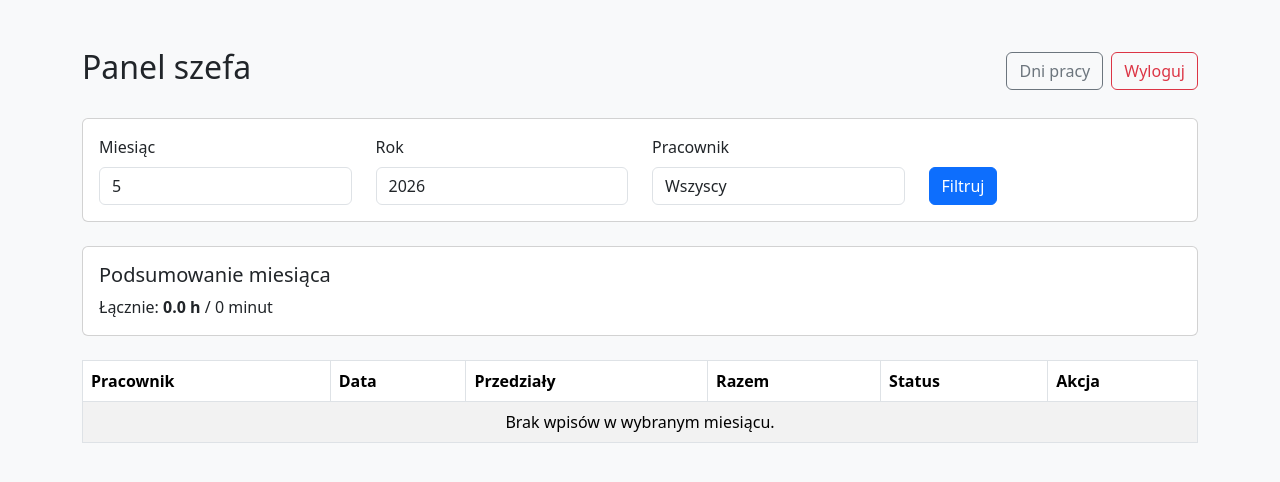
After one commit to JakubSondej/Work_time_app, a Django app: page /tracker/manager/ in a window 1280 px wide. The commit adds this page. Shown: the top 482 px of the page. Run offline with Django 5.2, Linux system fonts and the light colour scheme; the visitor is signed in with stand-in values (Sample User, id 1); data comes from the database, SQL or seed files in the repository; data that the repository does not hold is empty.

Commit message:
Add manager dashboard and manager functions

```diff
--- /dev/null
+++ b/tracker/templates/tracker/manager_dashboard.html
@@ -0,0 +1,140 @@
+<!DOCTYPE html>
+<html>
+<head>
+    <title>Panel szefa</title>
+    <link href="https://cdn.jsdelivr.net/npm/bootstrap@5.3.6/dist/css/bootstrap.min.css" rel="stylesheet">
+</head>
+<body class="bg-light">
+
+<div class="container mt-5">
+
+    <div class="d-flex justify-content-between align-items-center mb-4">
+        <h2>Panel szefa</h2>
+
+        <div class="d-flex gap-2">
+            <a href="{% url 'work_day_list' %}" class="btn btn-outline-secondary">Dni pracy</a>
+
+            <form method="post" action="{% url 'logout' %}">
+                {% csrf_token %}
+                <button type="submit" class="btn btn-outline-danger">Wyloguj</button>
+            </form>
+        </div>
+    </div>
+
+    {% comment %} <form method="get" class="card p-3 mb-4">
+        <div class="row">
+            <div class="col-md-3">
+                <label class="form-label">Miesiąc</label>
+                <input type="number" min="1" max="12" name="month" value="{{ month }}" class="form-control">
+            </div>
+
+            <div class="col-md-3">
+                <label class="form-label">Rok</label>
+                <input type="number" name="year" value="{{ year }}" class="form-control">
+            </div>
+
+            <div class="col-md-3 d-flex align-items-end">
+                <button type="submit" class="btn btn-primary">Filtruj</button>
+            </div>
+        </div>
+    </form> {% endcomment %}
+
+    <form method="get" class="card p-3 mb-4">
+        <div class="row">
+            <div class="col-md-3">
+                <label class="form-label">Miesiąc</label>
+                <input type="number" min="1" max="12" name="month" value="{{ month }}" class="form-control">
+            </div>
+
+            <div class="col-md-3">
+                <label class="form-label">Rok</label>
+                <input type="number" name="year" value="{{ year }}" class="form-control">
+            </div>
+
+            <div class="col-md-3">
+                <label class="form-label">Pracownik</label>
+                <select name="employee" class="form-control">
+                    <option value="">Wszyscy</option>
+
+                    {% for employee in employees %}
+                        <option value="{{ employee.id }}"
+                            {% if selected_employee == employee.id|stringformat:"s" %}
+                                selected
+                            {% endif %}
+                        >
+                            {{ employee.username }}
+                        </option>
+                    {% endfor %}
+                </select>
+            </div>
+
+            <div class="col-md-3 d-flex align-items-end">
+                <button type="submit" class="btn btn-primary">Filtruj</button>
+            </div>
+        </div>
+    </form>
+
+    <div class="card p-3 mb-4">
+        <h5>Podsumowanie miesiąca</h5>
+        <p class="mb-0">
+            Łącznie: <strong>{{ total_hours }} h</strong>
+            / {{ total_minutes }} minut
+        </p>
+    </div>
+
+    <table class="table table-bordered table-striped bg-white">
+        <thead>
+            <tr>
+                <th>Pracownik</th>
+                <th>Data</th>
+                <th>Przedziały</th>
+                <th>Razem</th>
+                <th>Status</th>
+                <th>Akcja</th>
+            </tr>
+        </thead>
+
+        <tbody>
+        {% for day in days %}
+            <tr>
+                <td>{{ day.user.username }}</td>
+                <td>{{ day.date }}</td>
+                <td>
+                    {% for period in day.periods.all %}
+                        <div>{{ period.start_time|time:"H:i" }} - {{ period.end_time|time:"H:i" }}</div>
+                    {% endfor %}
+                </td>
+                <td>{{ day.total_hours_display }}</td>
+                <td>
+                    {% if day.approved %}
+                        <span class="badge bg-success">Zatwierdzone</span>
+                    {% else %}
+                        <span class="badge bg-warning text-dark">Oczekuje</span>
+                    {% endif %}
+                </td>
+                <td>
+                    {% if day.approved %}
+                        <form method="post" action="{% url 'unapprove_work_day' day.id %}">
+                            {% csrf_token %}
+                            <button type="submit" class="btn btn-sm btn-outline-warning">Cofnij</button>
+                        </form>
+                    {% else %}
+                        <form method="post" action="{% url 'approve_work_day' day.id %}">
+                            {% csrf_token %}
+                            <button type="submit" class="btn btn-sm btn-success">Zatwierdź</button>
+                        </form>
+                    {% endif %}
+                </td>
+            </tr>
+        {% empty %}
+            <tr>
+                <td colspan="6" class="text-center">Brak wpisów w wybranym miesiącu.</td>
+            </tr>
+        {% endfor %}
+        </tbody>
+    </table>
+
+</div>
+
+</body>
+</html>
--- a/tracker/templates/tracker/work_day_list.html
+++ b/tracker/templates/tracker/work_day_list.html
@@ -70,6 +70,9 @@
         <h2>Dni pracy</h2>
         <a href="{% url 'monthly_summary' %}" class="btn btn-outline-dark">Podsumowanie miesięczne</a>
         <a href="{% url 'work_day_create' %}" class="btn btn-primary">+ Dodaj dzień pracy</a>
+
+        <a href="{% url 'manager_dashboard' %}" class="btn btn-outline-primary">Panel szefa</a>
+
         <form method="post" action="{% url 'logout' %}">
             {% csrf_token %}
             <button type="submit" class="btn btn-outline-danger">Wyloguj</button>
--- a/tracker/urls.py
+++ b/tracker/urls.py
@@ -8,6 +8,11 @@ urlpatterns = [
     path("work-days/<int:pk>/delete/", views.work_day_delete, name="work_day_delete"),
     path("monthly-summary/", views.monthly_summary, name="monthly_summary"),
 
+    #manager views
+    path("manager/", views.manager_dashboard, name="manager_dashboard"),
+    path("manager/<int:pk>/approve/", views.approve_work_day, name="approve_work_day"),
+    path("manager/<int:pk>/unapprove/", views.unapprove_work_day, name="unapprove_work_day"),
+
     # stare ścieżki możesz zostawić tymczasowo
     # path("entries/", views.work_entry_list, name="entries"),
     # path("entries/new/", views.work_entry_create, name="entry_create"),
--- a/tracker/views.py
+++ b/tracker/views.py
@@ -1,43 +1,3 @@
-# from django.shortcuts import render
-# from .models import WorkEntry
-# from .forms import WorkEntryForm
-# from django.shortcuts import redirect
-
-# from django.contrib.auth.decorators import login_required
-
-# # Create your views here.
-# # from .models import WorkEntry
-
-# # def work_entry_list(request):
-# #     # Korzystamy z naszego managera, który sam decyduje co pokazać
-# #     entries = WorkEntry.objects.for_user(request.user)
-# #     return render(request, 'tracker/entry_list.html', {'entries': entries})
-# @login_required
-# def work_entry_list(request):
-
-#     user = request.user
-#     if user.groups.filter(name="Manager").exists() or user.is_superuser:
-#         entries = WorkEntry.objects.all()
-#     else:
-#         entries = WorkEntry.objects.filter(user=user)
-
-#     return render(request, "tracker/entry_list.html", {"entries": entries})
-
-# @login_required
-# def work_entry_create(request):
-#     if request.method == "POST":
-#         form = WorkEntryForm(request.POST)
-#         if form.is_valid():
-#             entry = form.save(commit=False)
-#             entry.user = request.user
-#             entry.save()
-#             return redirect("entries")
-#     else:
-#         form = WorkEntryForm()
-
-#     return render(request, "tracker/entry_form.html", {"form": form})
-
-
 import profile
 
 from django.contrib.auth.decorators import login_required
@@ -45,6 +5,7 @@ from django.shortcuts import render, redirect
 from django.shortcuts import render, redirect, get_object_or_404
 from datetime import date
 from decimal import Decimal
+from django.contrib.auth.models import User
 
 from .models import WorkDay
 from .forms import WorkDayForm, WorkPeriodFormSet
@@ -60,7 +21,6 @@ def work_day_list(request):
         days = WorkDay.objects.filter(user=user)
 
     return render(request, "tracker/work_day_list.html", {"days": days})
-
 
 @login_required
 def work_day_create(request):
@@ -112,7 +72,6 @@ def work_day_update(request, pk):
         "formset": formset,
     })
 
-
 @login_required
 def work_day_delete(request, pk):
     work_day = get_object_or_404(WorkDay, pk=pk)
@@ -127,8 +86,6 @@ def work_day_delete(request, pk):
     return render(request, "tracker/work_day_confirm_delete.html", {
         "work_day": work_day
     })
-
-
 
 @login_required
 def monthly_summary(request):
@@ -169,3 +126,96 @@ def monthly_summary(request):
     }
 
     return render(request, "tracker/monthly_summary.html", context)
+
+
+def is_manager(user):
+    return user.groups.filter(name="Manager").exists() or user.is_superuser
+
+# @login_required
+# def manager_dashboard(request):
+#     if not is_manager(request.user):
+#         return redirect("work_day_list")
+
+#     today = date.today()
+#     year = int(request.GET.get("year", today.year))
+#     month = int(request.GET.get("month", today.month))
+
+#     days = WorkDay.objects.filter(
+#         date__year=year,
+#         date__month=month
+#     ).select_related("user").prefetch_related("periods")
+
+#     total_minutes = sum(day.total_minutes() for day in days)
+
+#     context = {
+#         "days": days,
+#         "year": year,
+#         "month": month,
+#         "total_minutes": total_minutes,
+#         "total_hours": round(total_minutes / 60, 2),
+#     }
+
+#     return render(request, "tracker/manager_dashboard.html", context)
+
+@login_required
+def manager_dashboard(request):
+    if not is_manager(request.user):
+        return redirect("work_day_list")
+
+    today = date.today()
+    year = int(request.GET.get("year", today.year))
+    month = int(request.GET.get("month", today.month))
+    employee_id = request.GET.get("employee")
+
+    days = WorkDay.objects.filter(
+        date__year=year,
+        date__month=month
+    ).select_related("user").prefetch_related("periods")
+
+    if employee_id:
+        days = days.filter(user_id=employee_id)
+
+    employees = User.objects.filter(
+        workday__isnull=False
+    ).distinct().order_by("username")
+
+    total_minutes = sum(day.total_minutes() for day in days)
+
+    context = {
+        "days": days,
+        "employees": employees,
+        "selected_employee": employee_id,
+        "year": year,
+        "month": month,
+        "total_minutes": total_minutes,
+        "total_hours": round(total_minutes / 60, 2),
+    }
+
+    return render(request, "tracker/manager_dashboard.html", context)
+
+@login_required
+def approve_work_day(request, pk):
+    if not is_manager(request.user):
+        return redirect("work_day_list")
+
+    work_day = get_object_or_404(WorkDay, pk=pk)
+
+    if request.method == "POST":
+        work_day.approved = True
+        work_day.save()
+
+    return redirect("manager_dashboard")
+
+
+@login_required
+def unapprove_work_day(request, pk):
+    if not is_manager(request.user):
+        return redirect("work_day_list")
+
+    work_day = get_object_or_404(WorkDay, pk=pk)
+
+    if request.method == "POST":
+        work_day.approved = False
+        work_day.save()
+
+    return redirect("manager_dashboard")
```
